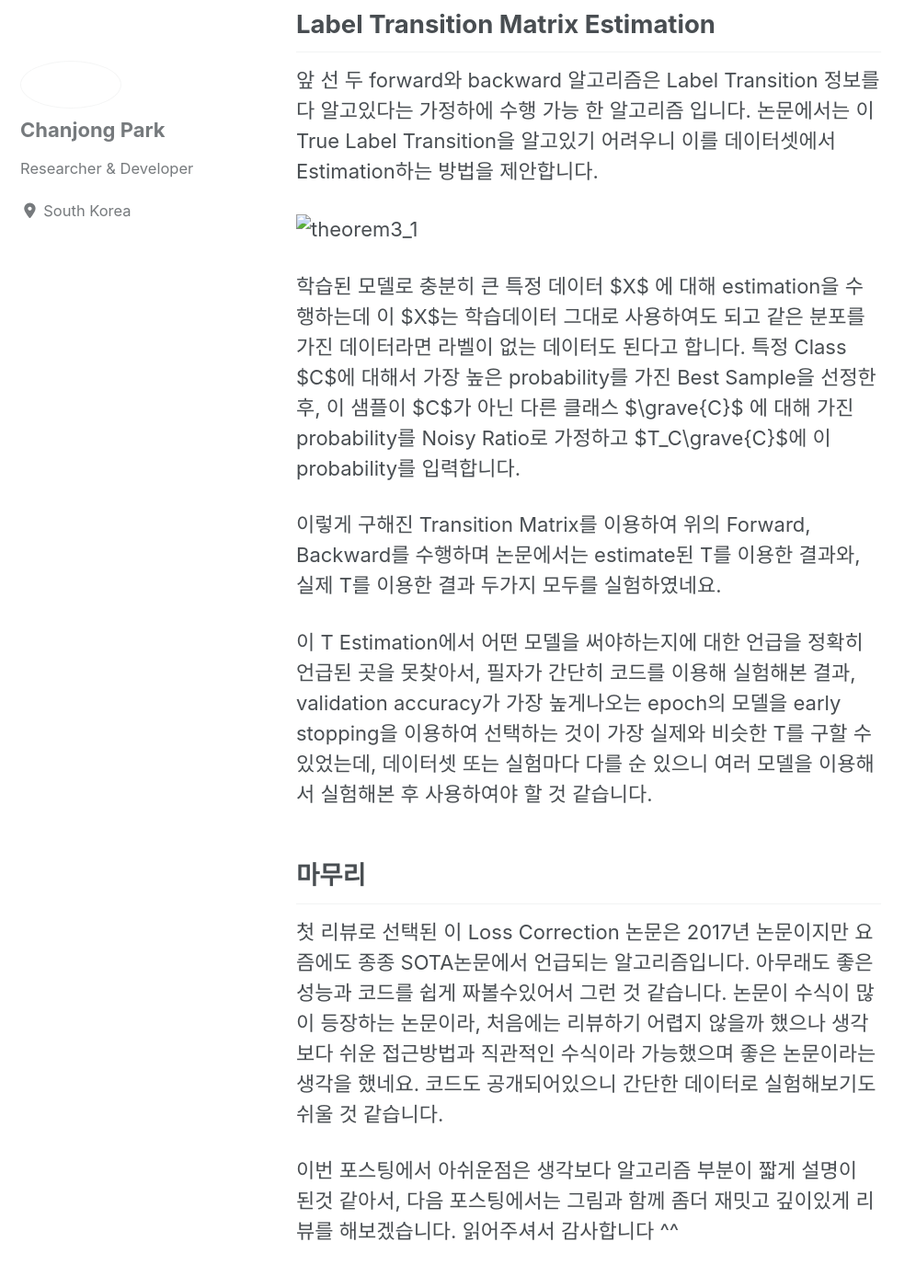
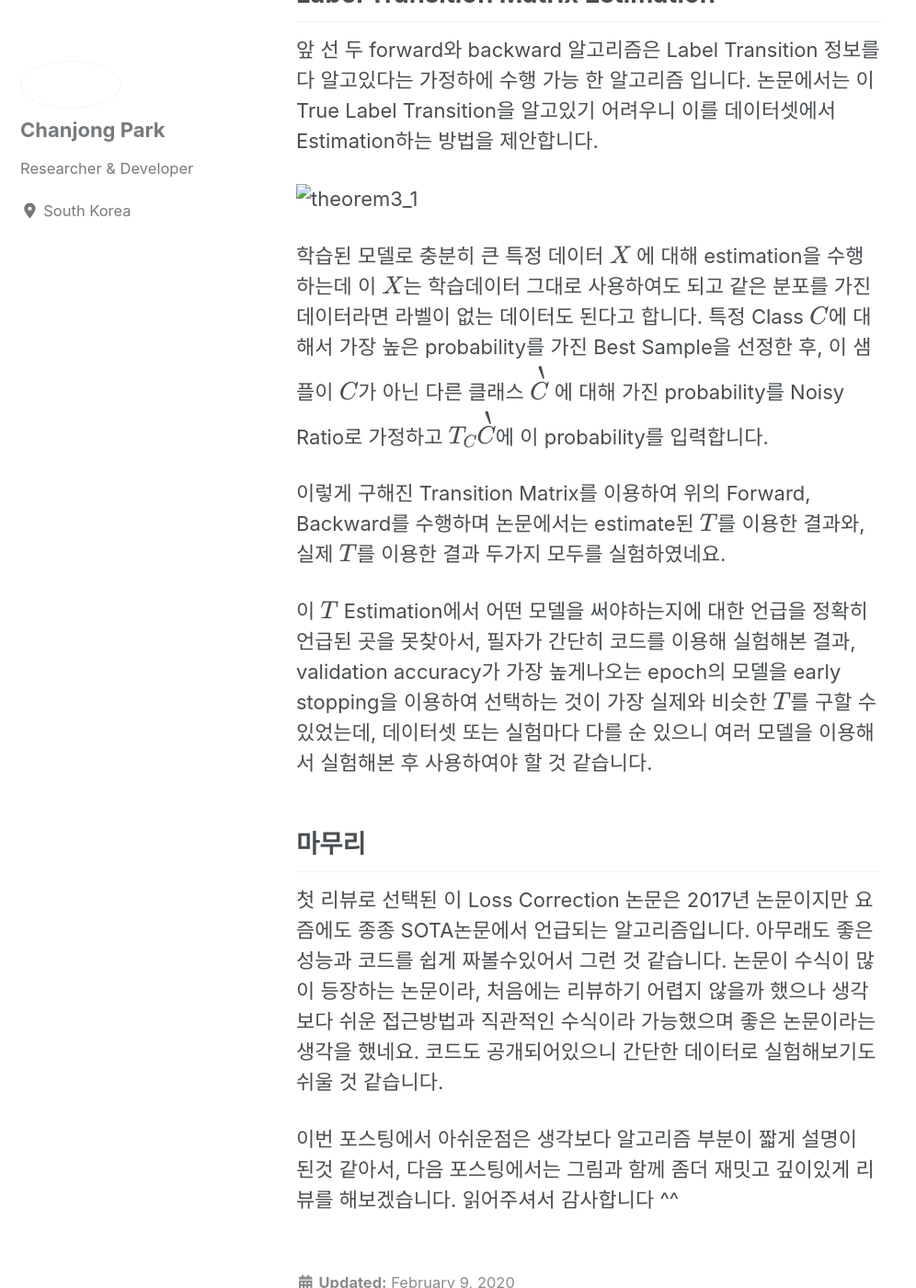
Before and after one commit to pcj8670/winnerus.github.io, a Jekyll site: the page built from _posts/2020-02-09-Making-Deep-Neural-Networks-Robust-to-Label-Noise-a-Loss-Correction-Approach.md, in a window 1280 px wide and 1400 px high, scrolled down 2029 px. Shown: the whole window at 92% size, without its empty margins (0-996 px from the left). Built offline with Jekyll 4.4.1, drawn with Linux system fonts in a browser that asks for light colours; cached includes are drawn as plain includes; nearby versions of some CDN libraries; formulas are drawn with MathJax 3; some of the changed text lies outside the part shown.

```diff
--- a/_posts/2020-02-09-Making-Deep-Neural-Networks-Robust-to-Label-Noise-a-Loss-Correction-Approach.md
+++ b/_posts/2020-02-09-Making-Deep-Neural-Networks-Robust-to-Label-Noise-a-Loss-Correction-Approach.md
@@ -10,7 +10,7 @@ CVPR 2017에 나왔던 논문인데 현재 나오는 Noisy label관련된 논문
 
 
 논문은 데이터셋에 포함된 Noise 정보 Label Transition Matrix를 안다는 가정하에 이를 이용해서 Cross Entropy loss의 최적화 방향을 True label방향으로 살짝 바꾸어줍니다.
-여기서 Label Transition Matrix란 클래스 개수가 $$C$$ 일때, C x C 크기의 Matrix이며, C_12는 라벨1이 라벨2로 바뀌어있을 확률을 나타내는 행렬입니다.
+여기서 Label Transition Matrix란 클래스 개수가 $$C$$ 일때, $$C$$ x $$C$$ 크기의 Matrix이며, $$C_12$$는 라벨1이 라벨2로 바뀌어있을 확률을 나타내는 행렬입니다.
 논문은 이 Transition Matrix를 중점적으로 활용하여 loss를 교정합니다.
 
 논문은 총 3가지 내용을 얘기합니다.
@@ -24,12 +24,12 @@ Backward Correction Loss는 Cross Entropy를 통해 계산 된 loss값에, Trans
 
 ![theorem1_1](./2020-02-09/img1.PNG)
 
-이를 논문의 Theorem 1에서 $\tilde{y}$ (Noise가 있는 현재 라벨)을 target으로 하는 loss에 Transition Matrix의 Inverse를 곱해준 식이 곧,
-$y$ (True Label)에 대한 Loss와 같다는 것을 증명해줍니다.
+이를 논문의 Theorem 1에서 $$\tilde{y}$$ (Noise가 있는 현재 라벨)을 target으로 하는 loss에 Transition Matrix의 Inverse를 곱해준 식이 곧,
+$$y$$ (True Label)에 대한 Loss와 같다는 것을 증명해줍니다.
 
 ![theorem1_2](./2020-02-09/img2.PNG)
 
-첫번째 항은 현재 있는 Noisy label에 대한 backward loss를 나타내고 있으며, 마지막 항은 실제 True Label에 대한 Loss를 나타냅니다. Label Transition Matrix를 이용해 식이 변화하는 것을 보여주며, 이 두 항이 동일함을 증명하고 있습니다.
+첫번째 항은 현재 있는 Noisy label에 대한 backward loss를 나타내고 있으며, 마지막 항은 실제 True Label에 대한 Loss를 나타냅니다. Label Transition Matrix $$T$$를 이용해 식이 변화하는 것을 보여주며, 이 두 항이 동일함을 증명하고 있습니다.
 
 -------------
 ## Forward
@@ -44,12 +44,12 @@ Forward Correction Loss는 모델이 Prediction한 예측값에 곧바로 Transi
 
 ![theorem3_1](./2020-02-09/img4.PNG)
 
-학습된 모델로 충분히 큰 특정 데이터 $X$ 에 대해 estimation을 수행하는데 이 $X$는 학습데이터 그대로 사용하여도 되고 같은 분포를 가진 데이터라면 라벨이 없는 데이터도 된다고 합니다.
-특정 Class $C$에 대해서 가장 높은 probability를 가진 Best Sample을 선정한 후, 이 샘플이 $C$가 아닌 다른 클래스 $\grave{C}$ 에 대해 가진 probability를 Noisy Ratio로 가정하고 $T_C\grave{C}$에 이 probability를 입력합니다.
+학습된 모델로 충분히 큰 특정 데이터 $$X$$ 에 대해 estimation을 수행하는데 이 $$X$$는 학습데이터 그대로 사용하여도 되고 같은 분포를 가진 데이터라면 라벨이 없는 데이터도 된다고 합니다.
+특정 Class $$C$$에 대해서 가장 높은 probability를 가진 Best Sample을 선정한 후, 이 샘플이 $$C$$가 아닌 다른 클래스 $$\grave{C}$$ 에 대해 가진 probability를 Noisy Ratio로 가정하고 $$T_C\grave{C}$$에 이 probability를 입력합니다.
 
-이렇게 구해진 Transition Matrix를 이용하여 위의 Forward, Backward를 수행하며 논문에서는 estimate된 T를 이용한 결과와, 실제 T를 이용한 결과 두가지 모두를 실험하였네요.
+이렇게 구해진 Transition Matrix를 이용하여 위의 Forward, Backward를 수행하며 논문에서는 estimate된 $$T$$를 이용한 결과와, 실제 $$T$$를 이용한 결과 두가지 모두를 실험하였네요.
 
-이 T Estimation에서 어떤 모델을 써야하는지에 대한 언급을 정확히 언급된 곳을 못찾아서, 필자가 간단히 코드를 이용해 실험해본 결과, validation accuracy가 가장 높게나오는 epoch의 모델을 early stopping을 이용하여 선택하는 것이 가장 실제와 비슷한 T를 구할 수 있었는데, 데이터셋 또는 실험마다 다를 순 있으니 여러 모델을 이용해서 실험해본 후 사용하여야 할 것 같습니다.
+이 $$T$$ Estimation에서 어떤 모델을 써야하는지에 대한 언급을 정확히 언급된 곳을 못찾아서, 필자가 간단히 코드를 이용해 실험해본 결과, validation accuracy가 가장 높게나오는 epoch의 모델을 early stopping을 이용하여 선택하는 것이 가장 실제와 비슷한 $$T$$를 구할 수 있었는데, 데이터셋 또는 실험마다 다를 순 있으니 여러 모델을 이용해서 실험해본 후 사용하여야 할 것 같습니다.
 
 ## 마무리
 첫 리뷰로 선택된 이 Loss Correction 논문은 2017년 논문이지만 요즘에도 종종 SOTA논문에서 언급되는 알고리즘입니다.
```
